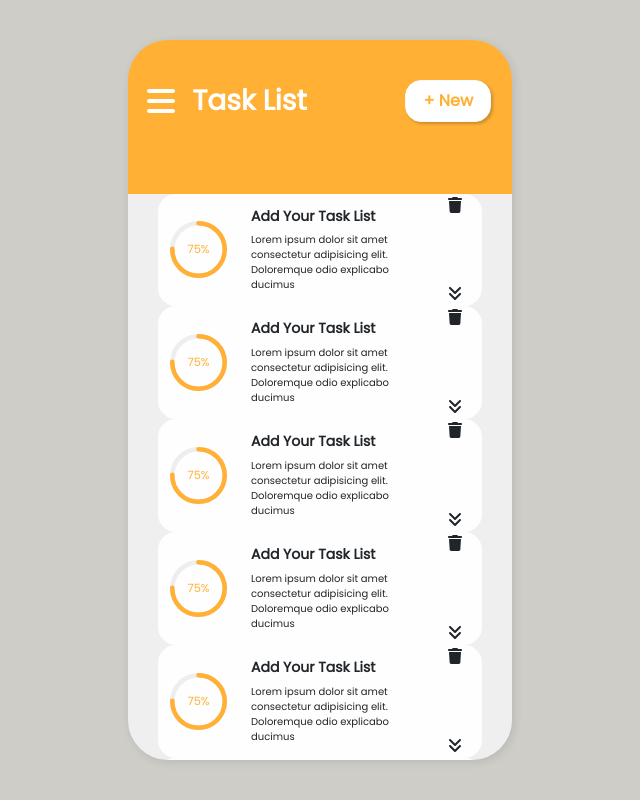
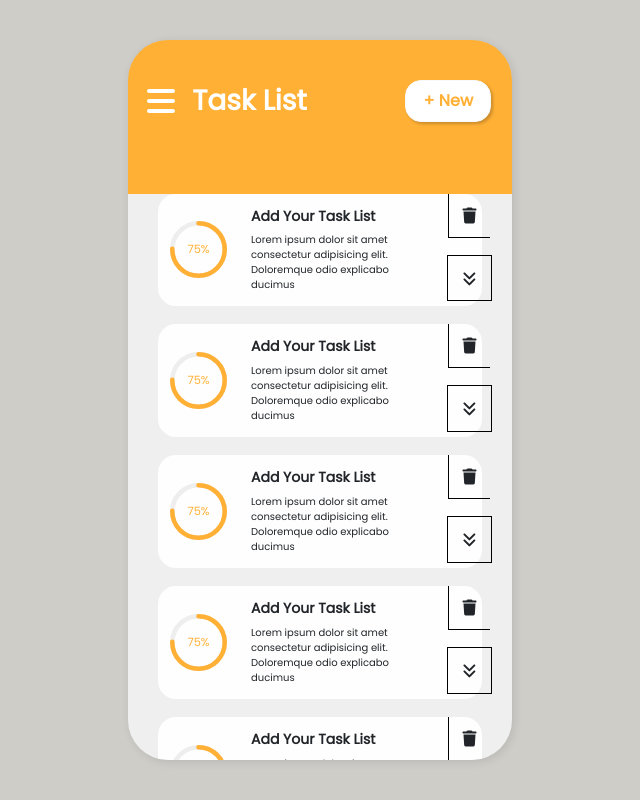
Before and after one commit to isgb/todolistfronted, a React (Vite) app: page / in a window 1280 px wide. Shown: the whole page, without its empty margins (320-960 px from the left). Built offline with nearby package versions, Linux system fonts and the light colour scheme.

Commit message:
botones de cards task

```diff
--- a/src/components/CardsList/CardTasks/ButtonsCardTask.jsx
+++ b/src/components/CardsList/CardTasks/ButtonsCardTask.jsx
@@ -8,11 +8,11 @@ export const ButtonsCardTask = () => {
     <div className="col-2 container-buttons-card-tasks d-flex flex-column justify-content-between align-items-center">
 
       <div className="iconButton">
-        <FontAwesomeIcon icon={faTrash} />
+        <FontAwesomeIcon icon={faTrash} className="icon-trash"/>
       </div>
 
       <div className="iconButton">
-        <FontAwesomeIcon icon={faAnglesDown} />
+        <FontAwesomeIcon icon={faAnglesDown} className="icon-anglesdown" />
       </div>
 
     </div>
--- a/src/styles/buttonscardtask.css
+++ b/src/styles/buttonscardtask.css
@@ -1,3 +1,15 @@
 .iconButton{
     cursor: pointer;
 }
+
+.iconButton > .icon-anglesdown,
+.iconButton > .icon-trash{
+    border: 1px solid black;
+    padding: 90%;
+    border-style: none none solid solid;
+}
+
+.iconButton > .icon-anglesdown{
+    border: 1px solid black;
+    padding: 90%;
+}
--- a/src/styles/cardtasks.css
+++ b/src/styles/cardtasks.css
@@ -10,6 +10,7 @@
     background-color: #FEFEFE;
     border-radius: 18px;
     width: 90%;
+    margin-bottom: 5%;
 }
 
 .card-information>h4 {
```
